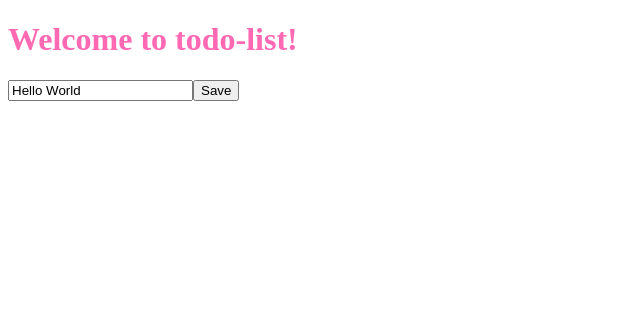
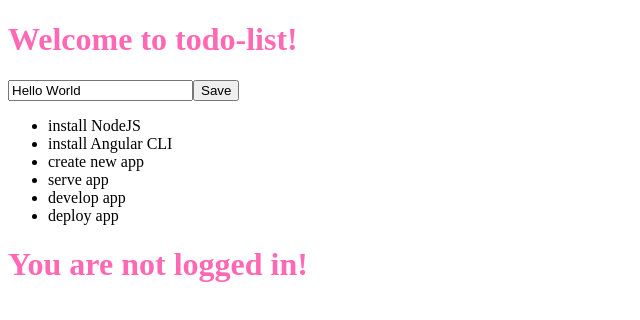
Before and after one commit to LenaVolzhina/playing-with-js, an Angular app in the folder ng_girls_tutorial/: page / in a window 1280 px wide. Shown: the top 320 px of the page, without its empty margins (0-640 px from the left). Built offline with nearby package versions, Linux system fonts and the light colour scheme.

Commit message:
basic hardcoded todo list

```diff
--- a/ng_girls_tutorial/src/app/app.component.ts
+++ b/ng_girls_tutorial/src/app/app.component.ts
@@ -9,9 +9,26 @@
       </h1>
 
       <app-input-button-unit></app-input-button-unit>
+
+      <ul>
+          <li *ngFor="let todoItem of todoList">
+              <app-todo-item [item]="todoItem"></app-todo-item>
+          </li>
+      </ul>
+
+      <h1 *ngIf="userLoggedIn">Welcome!</h1>
+      <h1 *ngIf="!userLoggedIn">You are not logged in!</h1>
   `,
   styleUrls: ['./app.component.css']
 })
 export class AppComponent {
   title = 'todo-list';
+  todoList = [
+    {title: 'install NodeJS'},
+    {title: 'install Angular CLI'},
+    {title: 'create new app'},
+    {title: 'serve app'},
+    {title: 'develop app'},
+    {title: 'deploy app'},
+  ];
 }
--- a/ng_girls_tutorial/src/app/app.module.ts
+++ b/ng_girls_tutorial/src/app/app.module.ts
@@ -3,11 +3,13 @@
 
 import { AppComponent } from './app.component';
 import { InputButtonUnitComponent } from './input-button-unit/input-button-unit.component';
+import { TodoItemComponent } from './todo-item/todo-item.component';
 
 @NgModule({
   declarations: [
     AppComponent,
-    InputButtonUnitComponent
+    InputButtonUnitComponent,
+    TodoItemComponent
   ],
   imports: [
     BrowserModule
--- /dev/null
+++ b/ng_girls_tutorial/src/app/todo-item/todo-item.component.ts
@@ -0,0 +1,18 @@
+import { Component, Input, OnInit } from '@angular/core';
+
+@Component({
+  selector: 'app-todo-item',
+  template: `
+      {{ item.title }}
+  `,
+  styleUrls: ['./todo-item.component.css']
+})
+export class TodoItemComponent implements OnInit {
+  @Input() item;
+
+  constructor() { }
+
+  ngOnInit() {
+  }
+
+}
```
Also changed, not shown: ng_girls_tutorial/src/app/todo-item/todo-item.component.css (added), 2 other files (tests, documents, lock files or other folders).
